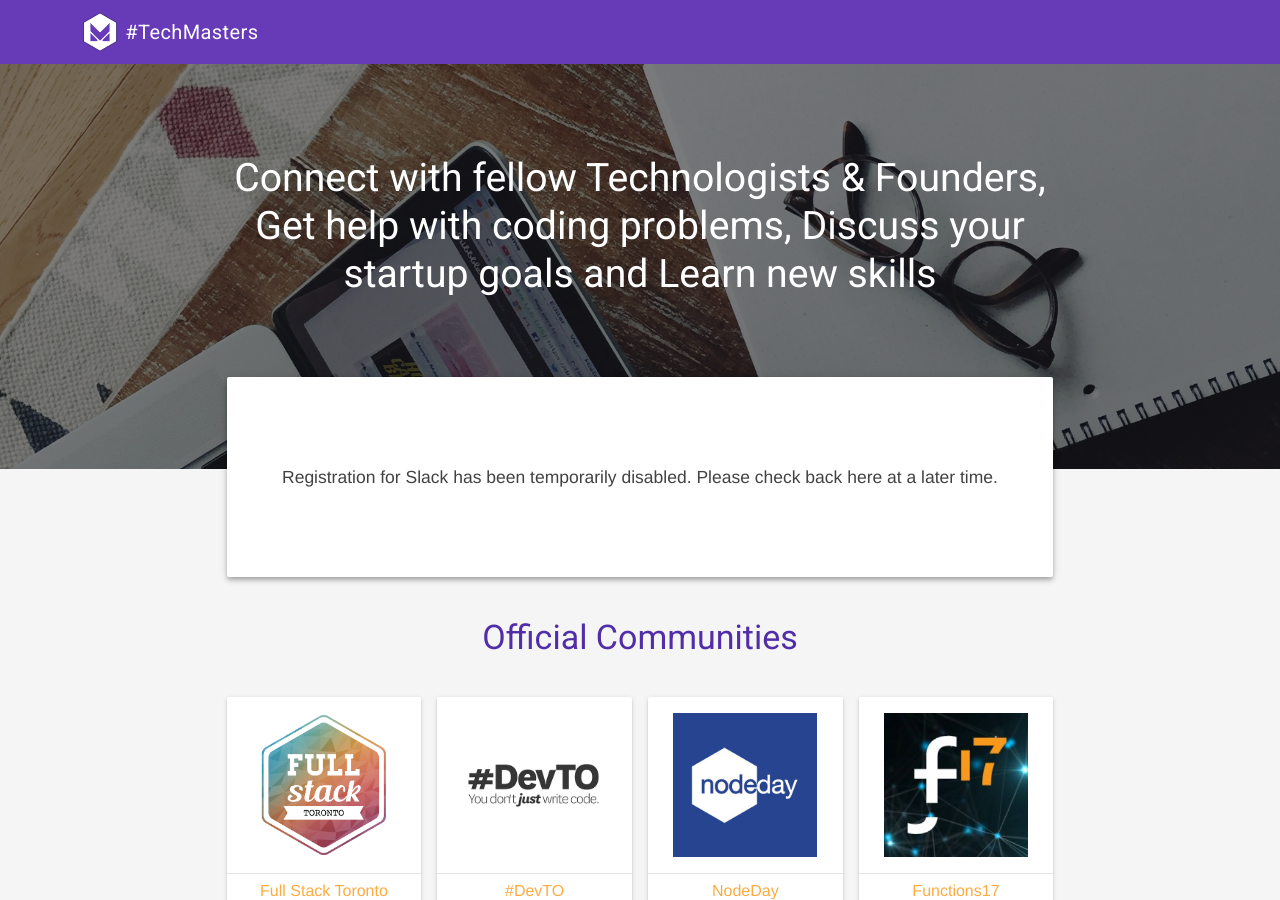
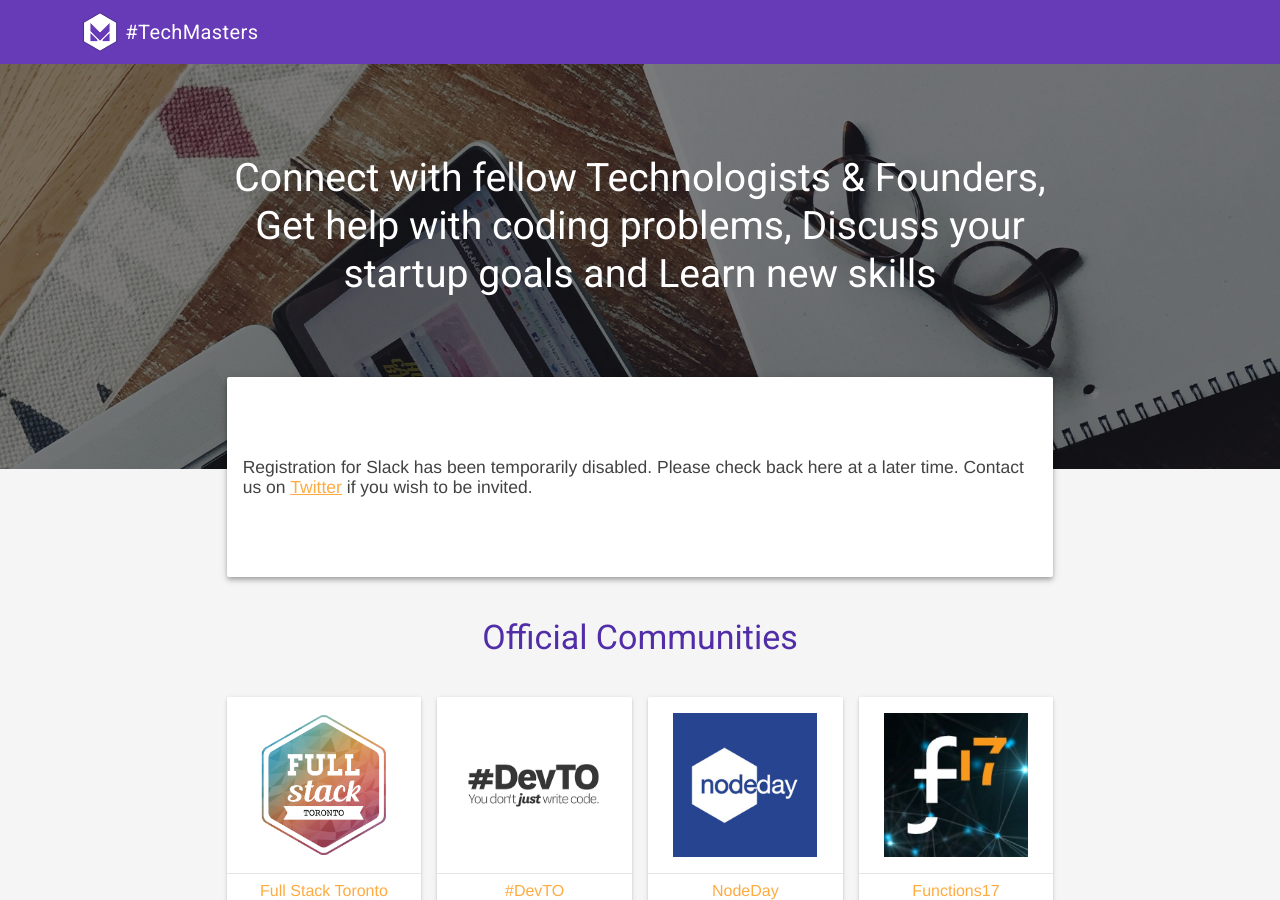
Before and after one commit to TechnologyMasters/techmasters.chat, a Jekyll site: the page built from index.html, in a window 1280 px wide and 900 px high. Built offline with Jekyll 4.4.1, drawn with Linux system fonts in a browser that asks for light colours.

Commit message:
Update index.html

```diff
--- a/index.html
+++ b/index.html
@@ -48,7 +48,7 @@
   <div class="tm-card tm-card--join mdl-card mdl-color--white mdl-shadow--4dp mdl-color-text--grey-800 mdl-cell mdl-cell--8-col mdl-cell--2-offset-desktop">
     <div class="mdl-grid">
       <div class="mdl-cell mdl-cell--12-col">
-        Registration for Slack has been temporarily disabled. Please check back here at a later time.
+        Registration for Slack has been temporarily disabled. Please check back here at a later time. Contact us on <a href="https://twitter.com/techmasterschat" target="_blank">Twitter</a> if you wish to be invited.
       </div>
     </div>
   </div>
```
